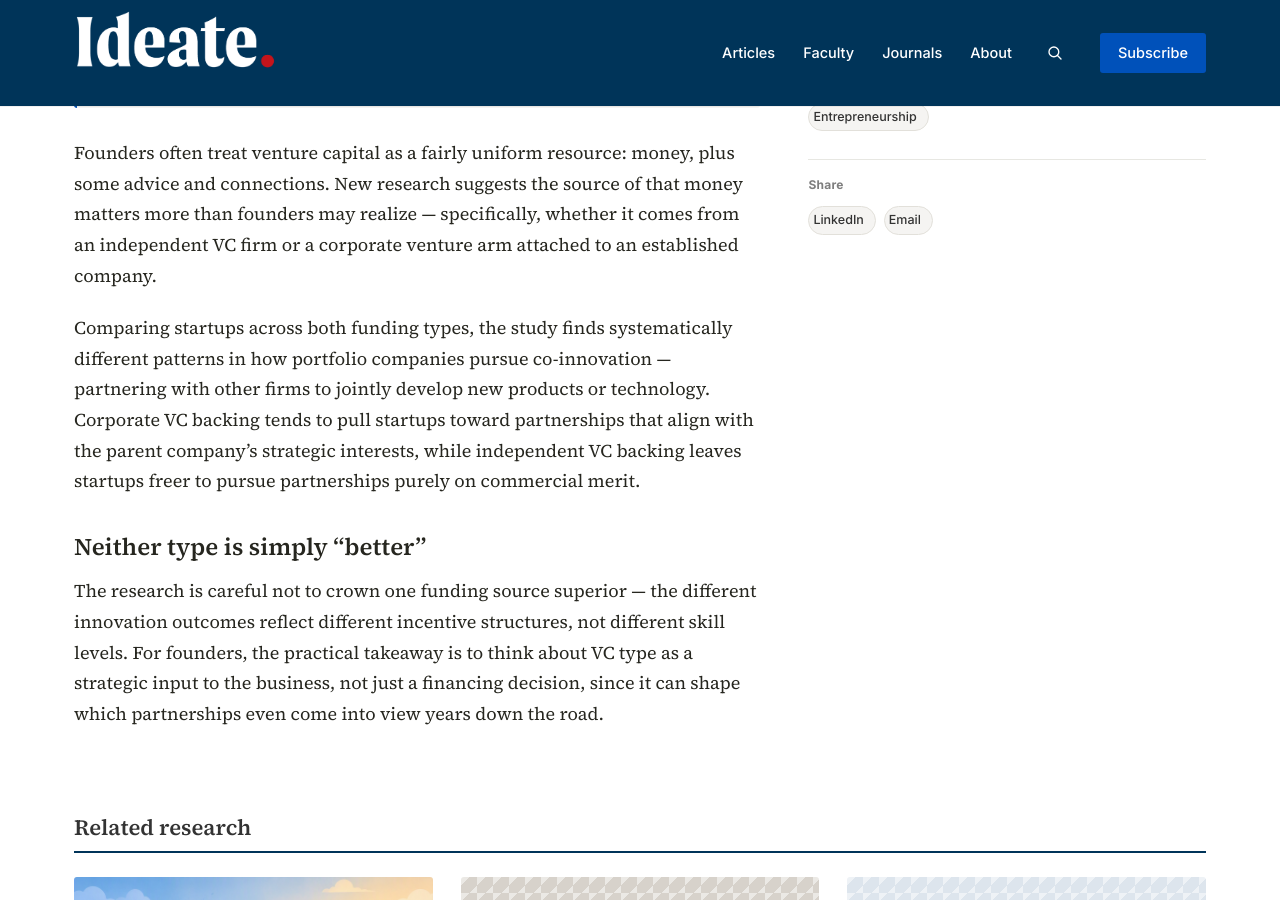
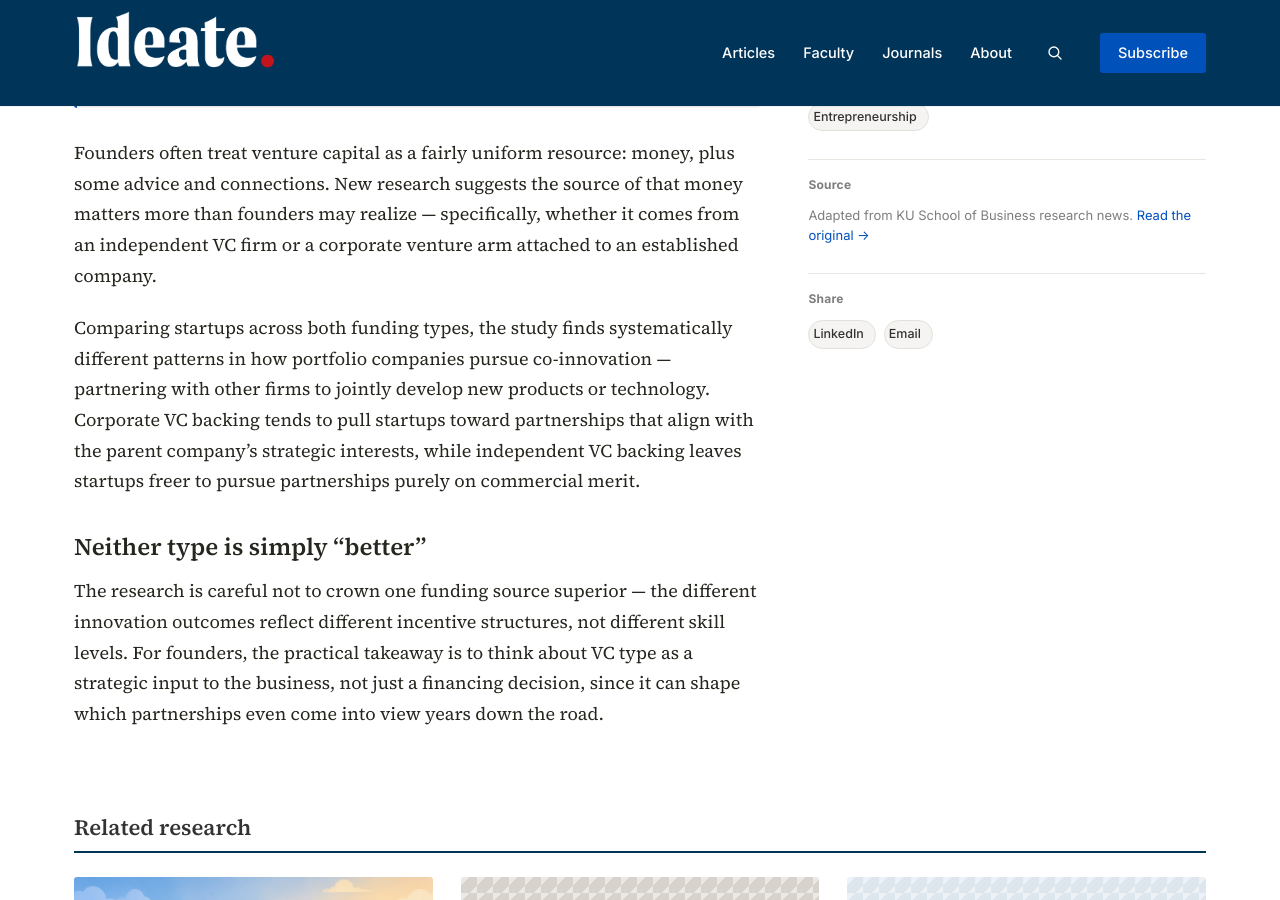
Before and after one commit to KUBschool/ideate, a Jekyll site: the page built from _articles/2026-07-15-vc-type-startup-innovation.md, in a window 1280 px wide and 900 px high, scrolled down 1028 px. Built offline with Jekyll 4.4.1, drawn with Linux system fonts in a browser that asks for light colours; some of the changed lines change nothing that is shown.

Commit message:
Update Article “2026-07-15-vc-type-startup-innovation”

```diff
--- a/_articles/2026-07-15-vc-type-startup-innovation.md
+++ b/_articles/2026-07-15-vc-type-startup-innovation.md
@@ -1,18 +1,21 @@
 ---
-title: "Not all venture capital is the same kind of fuel for a startup"
-dek: "Independent VCs and corporate VCs push portfolio startups toward different — and rarely better-or-worse — innovation outcomes."
+title: Not all venture capital is the same kind of fuel for a startup
+dek: Independent VCs and corporate VCs push portfolio startups toward different
+  — and rarely better-or-worse — innovation outcomes.
 topic: entrepreneurship
-faculty: [kaushik-gala]
-byline: "Kaushik Gala"
+faculty:
+  - kaushik-gala
+byline: Kaushik Gala
 date: 2026-07-15
 image_tint: limestone
 featured: false
-answer_box: >-
-  Startups that raise money from independent venture capital firms tend to
-  pursue different co-innovation strategies — and produce different
-  innovation outcomes — than startups backed by corporate venture capital
-  arms, new research finds, suggesting founders should weigh the type of
-  investor, not just the size of the check.
+source_url: https://www.tandfonline.com/doi/full/10.1080/13691066.2026.2677490
+answer_box: Startups that raise money from independent venture capital firms
+  tend to pursue different co-innovation strategies — and produce different
+  innovation outcomes — than startups backed by corporate venture capital arms,
+  new research finds, suggesting founders should weigh the type of investor, not
+  just the size of the check.
+journal: Venture Capital
 ---
 
 Founders often treat venture capital as a fairly uniform resource: money, plus some advice and connections. New research suggests the source of that money matters more than founders may realize — specifically, whether it comes from an independent VC firm or a corporate venture arm attached to an established company.
```
